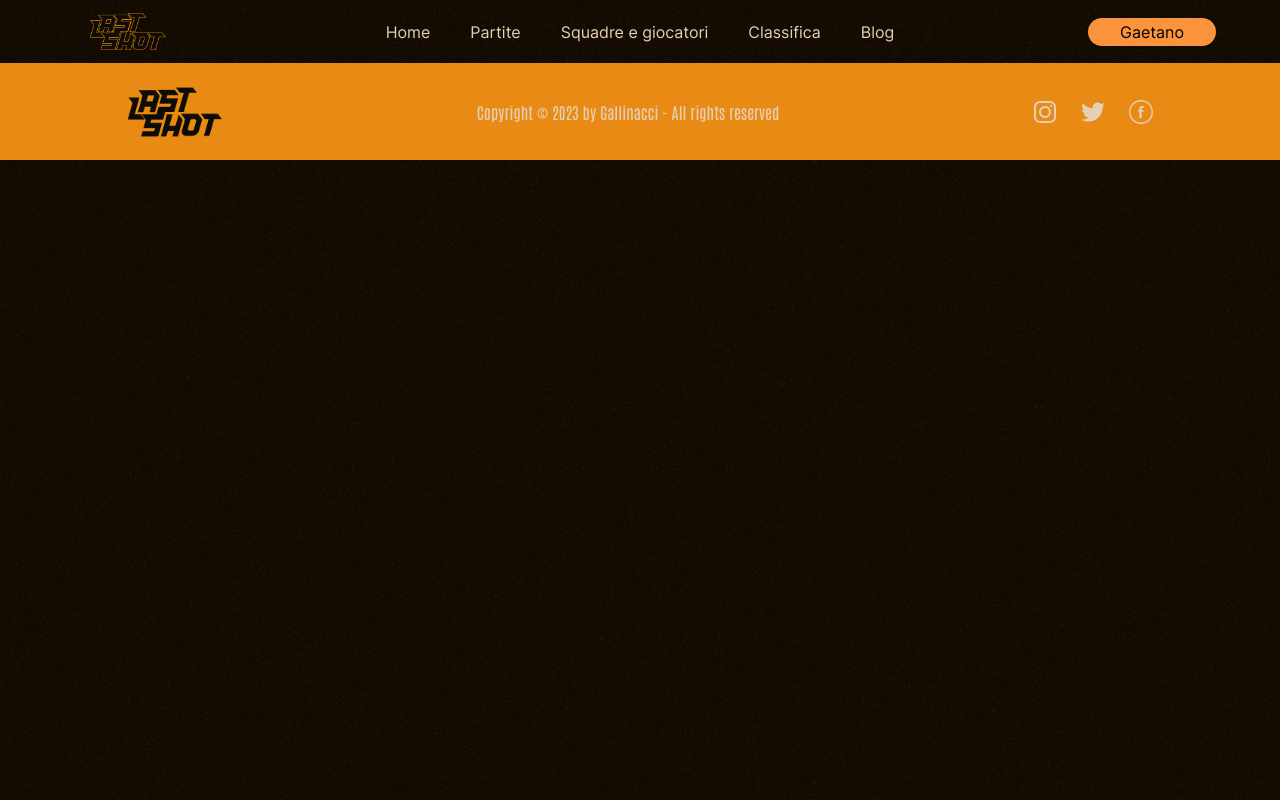
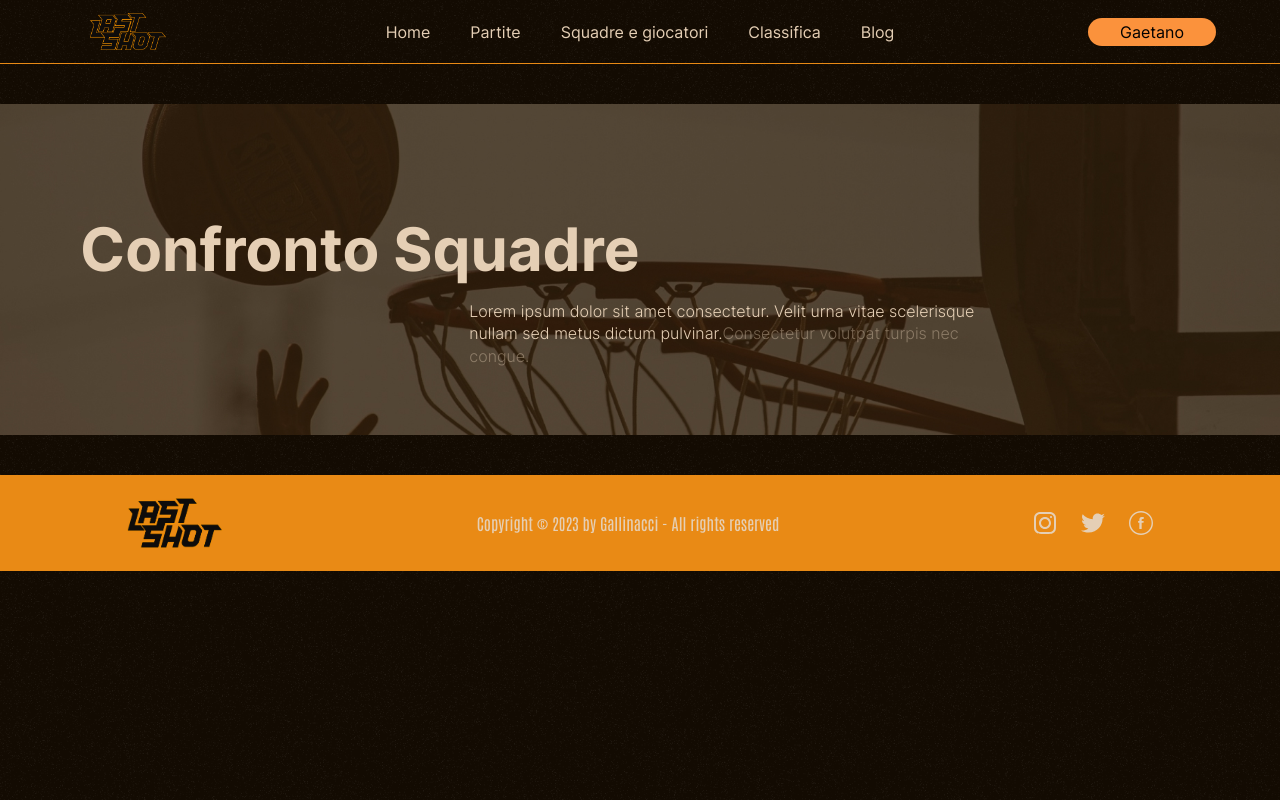
Before and after one commit to leonardoscardoni/IGallinacci, an Angular app in the folder laboratorio integrato/: page /scelta-confronto-team in a window 1280 px wide. Before the commit this address led to /. Built offline with nearby package versions, Linux system fonts and the light colour scheme.

Commit message:
inizio confronto

```diff
--- a/laboratorio integrato/src/app/app-routing.module.ts
+++ b/laboratorio integrato/src/app/app-routing.module.ts
@@ -6,6 +6,7 @@ import { CalendarioPartiteComponent } from "./pages/calendario-partite/calendari
 import { DettaglioTeamComponent } from "./pages/dettaglio-team/dettaglio-team.component";
 import { DettConfrontoGiocatoriComponent } from "./pages/dett-confronto-giocatori/dett-confronto-giocatori.component";
 import { ProvaApiComponent } from "./prova-api/prova-api.component";
+import { SceltaConfrontoTeamComponent } from "./pages/scelta-confronto-team/scelta-confronto-team.component";
 
 const routes: Routes = [
     { path: "home", component: HomePageComponent },
@@ -13,6 +14,7 @@ const routes: Routes = [
     { path: "calendario-partite", component: CalendarioPartiteComponent },
     { path: "dettaglio-team", component: DettaglioTeamComponent },
     { path: "dett-confronto-giocatori", component: DettConfrontoGiocatoriComponent },
+    { path: "scelta-confronto-team", component: SceltaConfrontoTeamComponent },
     { path: "a", component: ProvaApiComponent },
     { path: "", redirectTo: "home", pathMatch: "full" },
 ];
--- a/laboratorio integrato/src/app/app.module.ts
+++ b/laboratorio integrato/src/app/app.module.ts
@@ -30,6 +30,8 @@ import { BioGiocatoreComponent } from "./components/bio-giocatore/bio-giocatore.
 import { ProvaApiComponent } from "./prova-api/prova-api.component";
 import { HttpClientModule } from "@angular/common/http";
 import { UltimiRisultatiHomeComponent } from "./components/ultimi-risultati-home/ultimi-risultati-home.component";
+import { SceltaConfrontoTeamComponent } from './pages/scelta-confronto-team/scelta-confronto-team.component';
+import { HeaderBgTitoloComponent } from './components/header-bg-titolo/header-bg-titolo.component';
 
 @NgModule({
     declarations: [
@@ -61,6 +63,8 @@ import { UltimiRisultatiHomeComponent } from "./components/ultimi-risultati-home
         BioGiocatoreComponent,
         ProvaApiComponent,
         UltimiRisultatiHomeComponent,
+        SceltaConfrontoTeamComponent,
+        HeaderBgTitoloComponent,
     ],
     imports: [BrowserModule, AppRoutingModule, HttpClientModule],
     providers: [],
--- /dev/null
+++ b/laboratorio integrato/src/app/components/header-bg-titolo/header-bg-titolo.component.html
@@ -0,0 +1,3 @@
+<div class="px-28 py-1 w-full min-h-[15rem] md:min-h-[17rem] bgImage my-10">
+    <app-titolo-sezione [titolo]="'Confronto Squadre'" [spiegazione]="'Lorem ipsum dolor sit amet consectetur. Velit urna vitae scelerisque nullam sed metus dictum pulvinar.'" [spanSpiegazione]="'Consectetur volutpat turpis nec congue.'" class="relative z-10"/>
+</div>
--- /dev/null
+++ b/laboratorio integrato/src/app/components/header-bg-titolo/header-bg-titolo.component.scss
@@ -0,0 +1,6 @@
+.bgImage{
+    background-image: url('/assets/confronto-giocatori-header.jpg');
+    background-repeat: no-repeat;
+    background-position: center;
+    background-size: cover;
+}
--- /dev/null
+++ b/laboratorio integrato/src/app/pages/scelta-confronto-team/scelta-confronto-team.component.html
@@ -0,0 +1,2 @@
+
+<app-header-bg-titolo></app-header-bg-titolo>
```
Also changed, not shown: laboratorio integrato/src/app/components/header-bg-titolo/header-bg-titolo.component.ts (added, +10 -0 lines), laboratorio integrato/src/app/pages/scelta-confronto-team/scelta-confronto-team.component.ts (added, +10 -0 lines), laboratorio integrato/src/app/pages/scelta-confronto-team/scelta-confronto-team.component.scss (added), 2 other files (tests, documents, lock files or other folders).
